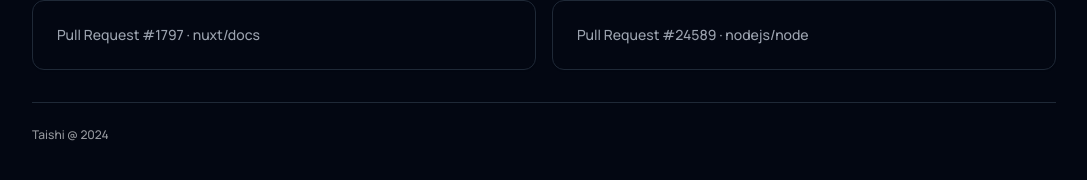
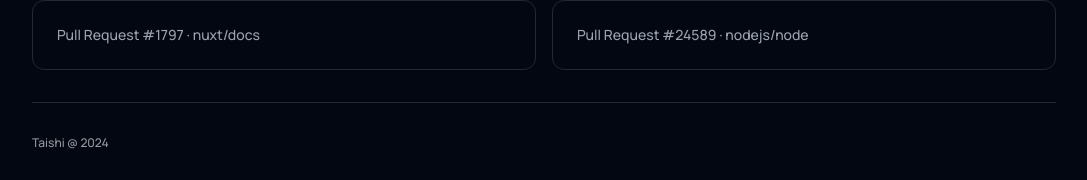
Before and after one commit to taishikato/portfolio-2, a Next.js app: page / in a window 1280 px wide. Shown: the part 1506-1686 px from the top of the page, without its empty margins (96-1183 px from the left). Built offline with nearby package versions, Linux system fonts and the light colour scheme.

Commit message:
Update footer padding to py-8

```diff
--- a/src/components/footer.tsx
+++ b/src/components/footer.tsx
@@ -1,6 +1,6 @@
 export const Footer = () => {
   return (
-    <footer className="text-xs border-t py-6 mt-8">
+    <footer className="text-xs border-t py-8 mt-8">
       Taishi @ {new Date().getFullYear()}
     </footer>
   );
```
